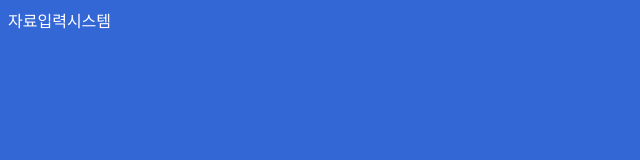
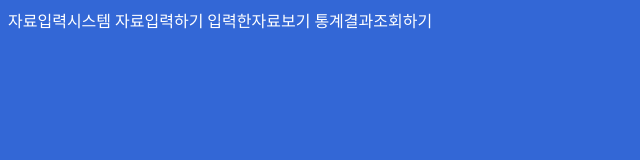
Before and after one commit to whitesweep1/whitesweep1, a plain HTML site: page test.html in a window 1280 px wide. Shown: the whole page, without its empty margins (0-640 px from the left). Drawn offline with Linux system fonts and the light colour scheme.

Commit message:
Update test.html

```diff
--- a/test.html
+++ b/test.html
@@ -4,5 +4,5 @@
 </head>
 
 <body bgcolor="#3367D6" text="#ffffff">
-  자료입력시스템
+  자료입력시스템 자료입력하기 입력한자료보기 통계결과조회하기
 </body></html>
```
